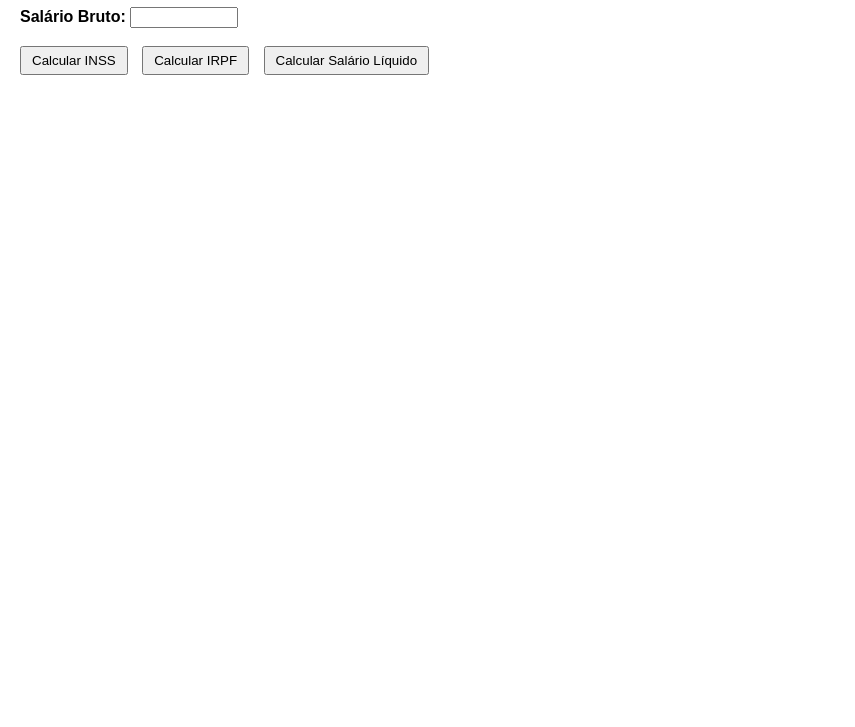
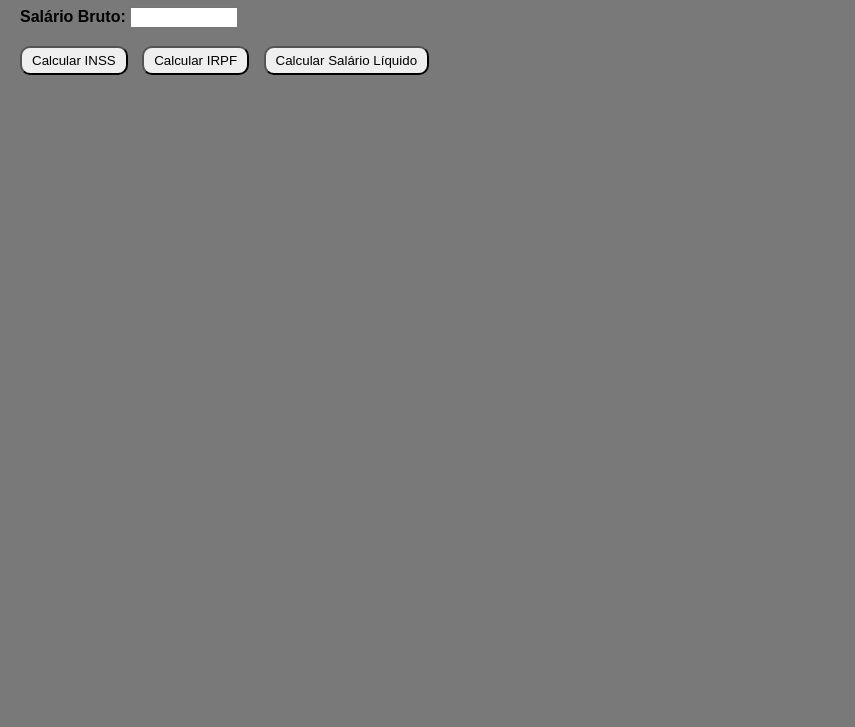
Before and after one commit to Luanoly/GestaoQualidade-Calculadora, a website: page index.html in a window 1280 px wide. Shown: the part 73-800 px from the top of the page, without its empty margins (0-855 px from the left). Drawn offline with Linux system fonts and the light colour scheme.

Commit message:
botão e cor

```diff
--- a/styles.css
+++ b/styles.css
@@ -1,6 +1,7 @@
 body {
     font-family: Arial, sans-serif;
     margin: 20px;
+    background-color: rgb(121, 121, 121);
 }
 
 h1 {
@@ -18,6 +19,7 @@ input {
 button {
     padding: 5px 10px;
     margin-right: 10px;
+    border-radius: 10px;
 }
 
 #resultado {
```
